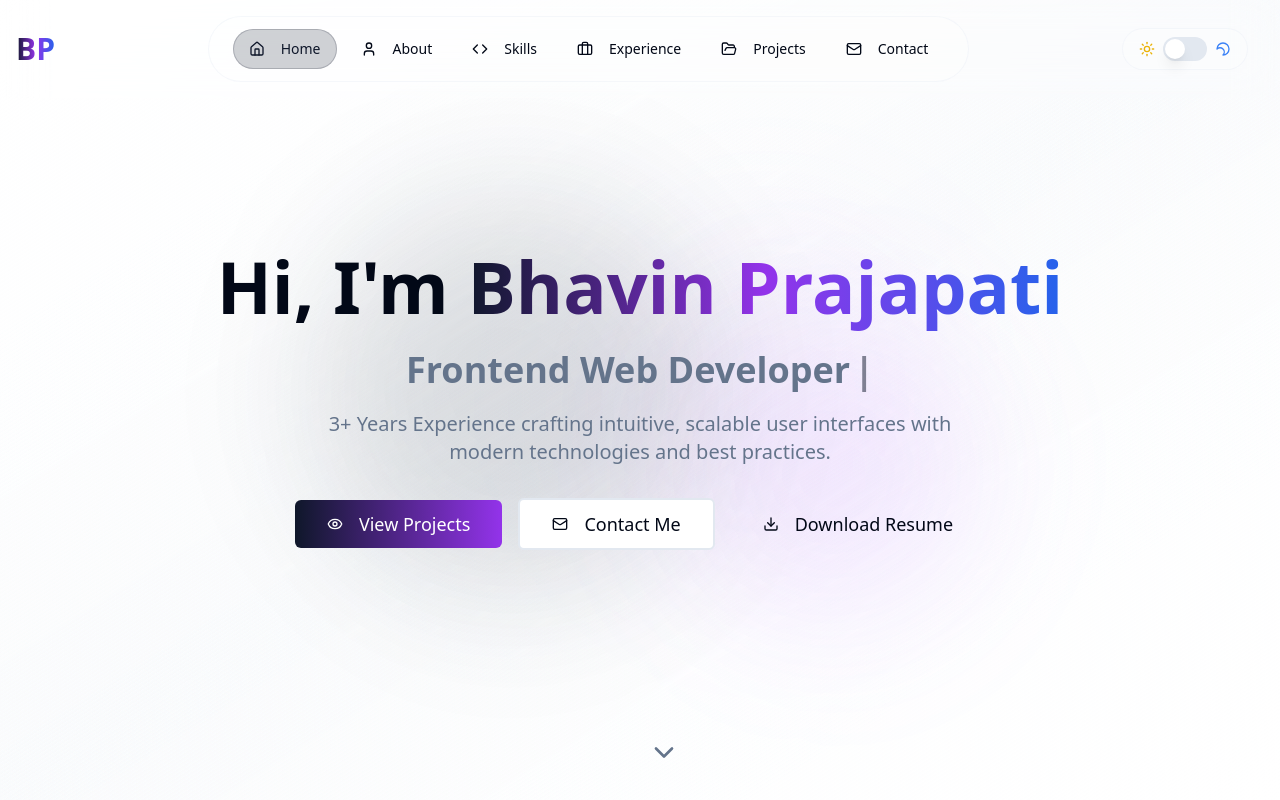
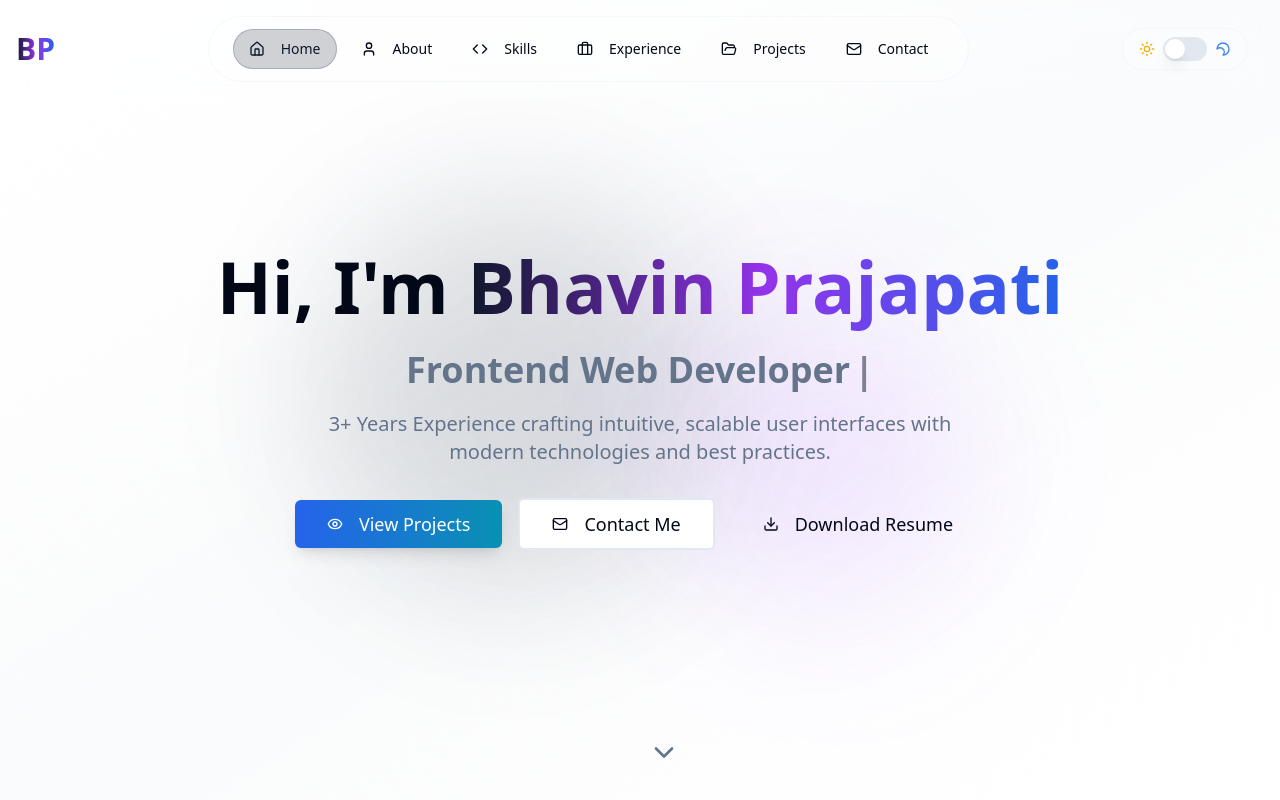
Before and after one commit to bhavin4314/bhavin-prajapati-portfolio, a React (Vite) app: page / in a window 1280 px wide. Shown: the top 800 px of the page. Built offline with nearby package versions, Linux system fonts and the light colour scheme.

Commit message:
Fix: Improve project button visibility and style
Adjusted the color combination of the "View Project" button to ensure visibility and enhance its visual appeal.

```diff
--- a/src/components/Hero.tsx
+++ b/src/components/Hero.tsx
@@ -128,10 +128,10 @@ export function Hero() {
             <Button
               size="lg"
               onClick={() => scrollToSection("projects")}
-              className="bg-gradient-to-r from-primary to-purple-600 hover:from-primary/90 hover:to-purple-600/90 text-white px-8 py-6 text-lg group"
+              className="bg-gradient-to-r from-blue-600 to-cyan-600 hover:from-blue-700 hover:to-cyan-700 text-white border-0 shadow-lg hover:shadow-xl px-8 py-6 text-lg group transition-all duration-300"
             >
-              <Eye className="mr-2 h-5 w-5 group-hover:scale-110 transition-transform" />
-              View Projects
+              <Eye className="mr-2 h-5 w-5 text-white group-hover:scale-110 transition-transform" />
+              <span className="text-white font-medium">View Projects</span>
             </Button>
 
             <Button
```
